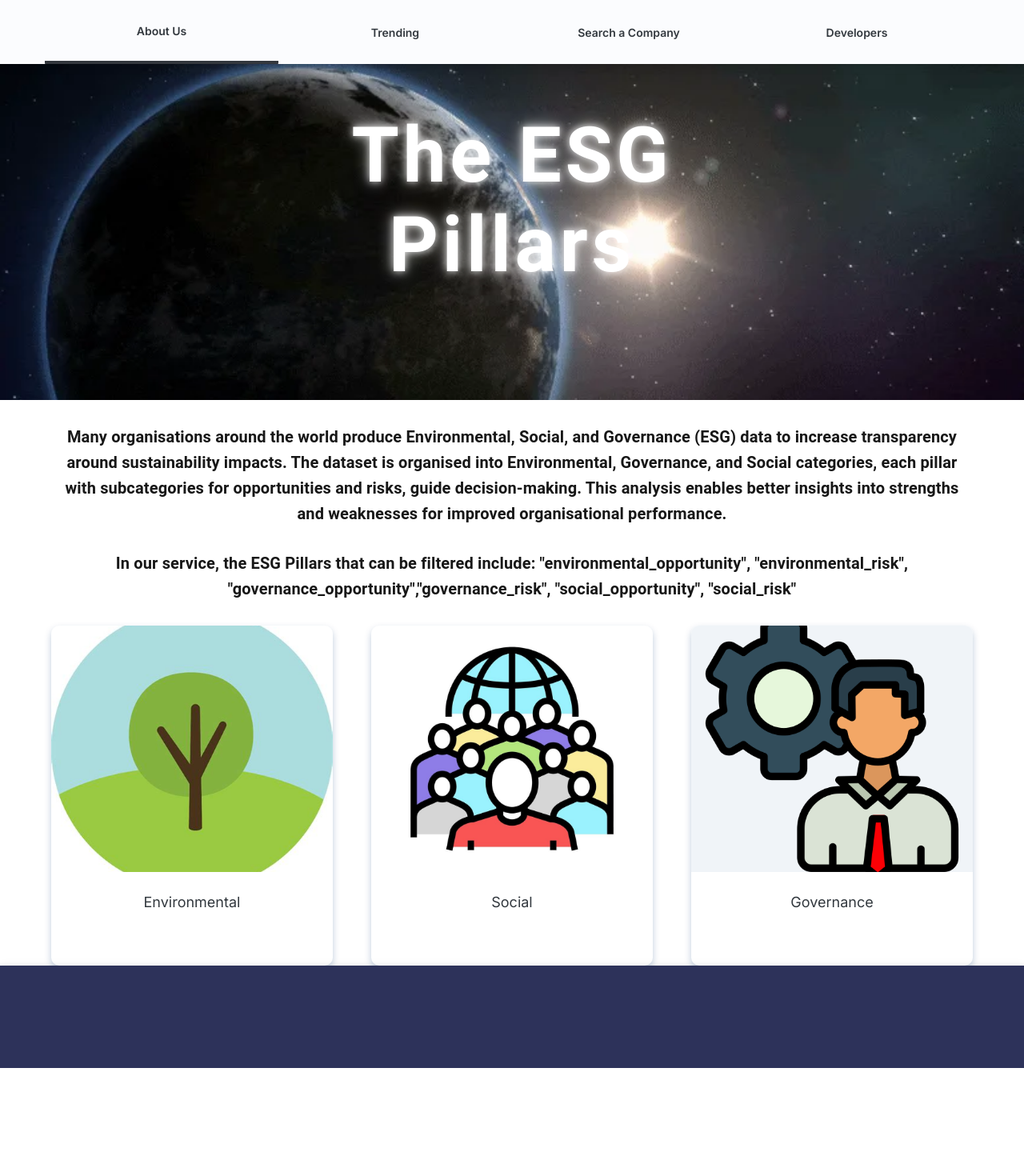
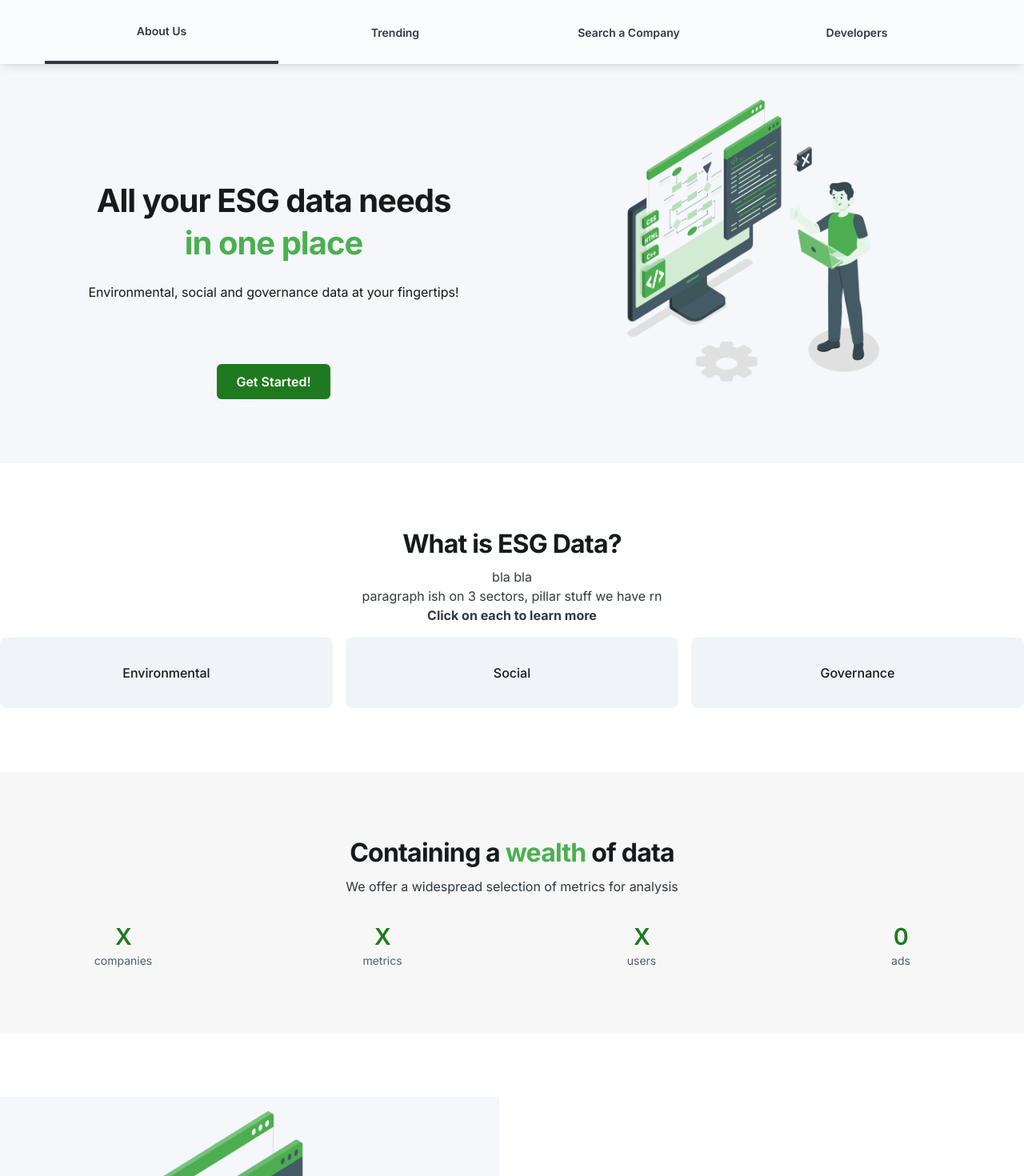
Before and after one commit to CABANA-seng3011/website, a Next.js app: page /about-us in a window 1280 px wide. Shown: the top 1470 px of the page at 80% size. Before the commit the page ends 1335 px from the top, so only its background shows below. Built offline with nearby package versions, Linux system fonts and the light colour scheme; some icons are missing.

Commit message:
Set up basic home page features

```diff
--- a/app/(pages)/about-us/page.jsx
+++ b/app/(pages)/about-us/page.jsx
@@ -1,58 +1,155 @@
 'use client';
 
-import { Container, Typography, Stack } from '@mui/material';
-import FlipCard from '../../../components/FlipCard';
-import Header from '../../../components/Header';
-import Footer from '../../../components/Footer';
-import Panel from '../../../components/Panel';
-import { esgDesc1, esgDesc2 } from '../../../public/data';
+import { Container, Grid, Box, Typography, Card, CardContent, Button } from '@mui/joy';
+import TitlePanel from '@/components/TitlePanel';
+import Image from 'next/image';
+import { useRouter } from 'next/navigation';
+import heroImage from '/public/home_guy.png';
+import phoneGraphic from '/public/home_guy.png';
+import GetStartedButton from '@/components/GetStartedButton';
 
-const enviroDesc = 'The environmental pillar focuses on sustainability efforts and the impact of organisational practices on the planet.'
-const socialDesc = 'The social pillar addresses community well-being, labor practices, and social responsibility.'
-const govDesc = 'The governance pillar emphasises corporate transparency, leadership integrity, and regulatory compliance.'
+export default function Home() {
+  const router = useRouter();
 
+  return (
+    <Box>
+      {/* Hero Section */}
+      <Box className='silver-bg' pt={13} pb={10}>
+        <Container>
+          <Grid container spacing={5} alignItems='center'>
+            <Grid xs={12} md={6}>
+              <TitlePanel
+                title={
+                  <>
+                    All your ESG data needs<br />
+                    <span style={{ color: '#4CAF50' }}>in one place</span>
+                  </>
+                }
+                body="Environmental, social and governance data at your fingertips!"
+              />
+              <GetStartedButton />
+            </Grid>
 
-export default function ESGPage() {
-  return (
-    <>
-      <Panel text='The ESG Pillars' imagePath='/earth.webp' imageAlt='Picture of the earth' />
-      <Container
-        maxWidth='lg'
-        height='100vh'
-        py='4'
-      >
-        <Typography
-          textAlign='center'
-          variant='h6'
-          sx={{
-            margin: '30px 0',
-            fontWeight: 'bold',
-          }}
-        >
-          {esgDesc1}
+            <Grid xs={12} md={6}>
+              <Box display='flex' justifyContent='center'>
+                <Image
+                  src={heroImage}
+                  alt='ESG data illustration'
+                  style={{ maxWidth: '65%', height: 'auto' }}
+                />
+              </Box>
+            </Grid>
+          </Grid>
+        </Container>
+      </Box>
+
+      {/* Section: What is ESG Data? */}
+      <Box py={10} textAlign='center'>
+        <Typography level='h2' fontSize='2rem' mb={1}>
+          What is ESG Data?
         </Typography>
-        <Typography
-          textAlign='center'
-          variant='h6'
-          sx={{
-            margin: '30px 0',
-            fontWeight: 'bold',
-          }}
-        >
-          {esgDesc2}
+        <Typography level='body-md' mb={2}>
+          bla bla <br />
+          paragraph ish on 3 sectors, pillar stuff we have rn <br />
+          <b>Click on each to learn more</b>
         </Typography>
-        <Stack
-          direction='row'
-          spacing={6}
-          justifyContent='center'
-          alignItems='center'
-        >
-          <FlipCard imagePath='/enviro.jpeg' imageAlt='Graphic of a tree' cardTitle='Environmental' description={enviroDesc} />
-          <FlipCard imagePath='/social.jpg' imageAlt='Graphic of people and a globe' cardTitle='Social' description={socialDesc} />
-          <FlipCard imagePath='/govern.png' imageAlt='Graphic of people and a cog'  cardTitle='Governance' description={govDesc} />
-        </Stack>
-      </Container>
-      <Footer/>
-    </>
+        <Grid container spacing={2} justifyContent='center'>
+          {['Environmental', 'Social', 'Governance'].map((item) => (
+            <Grid key={item} xs={12} sm={4}>
+              <Card variant='soft' sx={{ py: 4 }}>
+                <CardContent>
+                  <Typography level='title-md'>{item}</Typography>
+                </CardContent>
+              </Card>
+            </Grid>
+          ))}
+        </Grid>
+      </Box>
+
+      {/* Section: Stats Section */}
+      <Box py={10} textAlign='center' sx={{ backgroundColor: '#f7f7f7' }}>
+        <Typography level='h2' fontSize='2rem' mb={1}>
+          Containing a <span style={{ color: '#4CAF50' }}>wealth</span> of data
+        </Typography>
+        <Typography level='body-md' mb={4}>
+          We offer a widespread selection of metrics for analysis
+        </Typography>
+        <Grid container spacing={2} justifyContent='center'>
+          {[
+            ['X', 'companies'],
+            ['X', 'metrics'],
+            ['X', 'users'],
+            ['0', 'ads'],
+          ].map(([value, label]) => (
+            <Grid key={label} xs={6} sm={3}>
+              <Box>
+                <Typography level='h3' fontSize='1.8rem' color='success'>
+                  {value}
+                </Typography>
+                <Typography level='body-sm'>{label}</Typography>
+              </Box>
+            </Grid>
+          ))}
+        </Grid>
+      </Box>
+
+      {/* Section: How to Use */}
+      <Box py={10}>
+        <Grid container spacing={4} alignItems='center'>
+          <Grid xs={12} md={6}>
+            <Image
+              src={phoneGraphic}
+              alt='how to use graphic'
+              style={{ maxWidth: '100%', height: 'auto' }}
+            />
+          </Grid>
+          <Grid xs={12} md={6}>
+            <Typography level='h2' fontSize='1.8rem' mb={2}>
+              How to use
+            </Typography>
+            <Typography level='body-md' mb={2}>
+              Search a company, offer a score, use score to check out how well it's performing. <br />
+              Gather info, look at news and finances related to that company as well. <br />
+              Maybe make this numbered steps.
+            </Typography>
+            <Button color='success' onClick={() => router.push('/search')}>
+              Get started (to search page)
+            </Button>
+          </Grid>
+        </Grid>
+      </Box>
+
+      {/* Section: Testimonials */}
+      <Box py={10} textAlign='center'>
+        <Typography level='h2' fontSize='1.8rem' mb={1}>
+          Hear from our users
+        </Typography>
+        <Typography level='body-sm' mb={4}>"testimonials" lol</Typography>
+        <Grid container spacing={2} justifyContent='center'>
+          {[
+            { text: 'LOVE', img: '/public/testimonial1.png' },
+            { text: 'LOVE', img: '/public/testimonial2.png' },
+            { text: 'ATE', img: '/public/testimonial3.png' },
+          ].map(({ text, img }, idx) => (
+            <Grid xs={12} sm={4} key={idx}>
+              <Card>
+                <Image
+                  src={img}
+                  alt={text}
+                  width={400}
+                  height={250}
+                  style={{ width: '100%', height: 'auto' }}
+                />
+                <CardContent>
+                  <Typography level='body-md' textAlign='center'>
+                    {text}
+                  </Typography>
+                </CardContent>
+              </Card>
+            </Grid>
+          ))}
+        </Grid>
+      </Box>
+    </Box>
   );
 }
--- /dev/null
+++ b/components/GetStartedButton.jsx
@@ -0,0 +1,20 @@
+'use client';
+
+import { useRouter } from 'next/navigation';
+import { Button, Box } from '@mui/joy';
+
+export default function GetStartedButton() {
+  const router = useRouter();
+
+  return (
+    <Box textAlign='center'>
+      <Button
+        size='lg'
+        color='success'
+        onClick={() => router.push('/search')}
+      >
+        Get Started!
+      </Button>
+    </Box>
+  );
+}
```
Also changed, not shown: public/home_guy.png (added).
